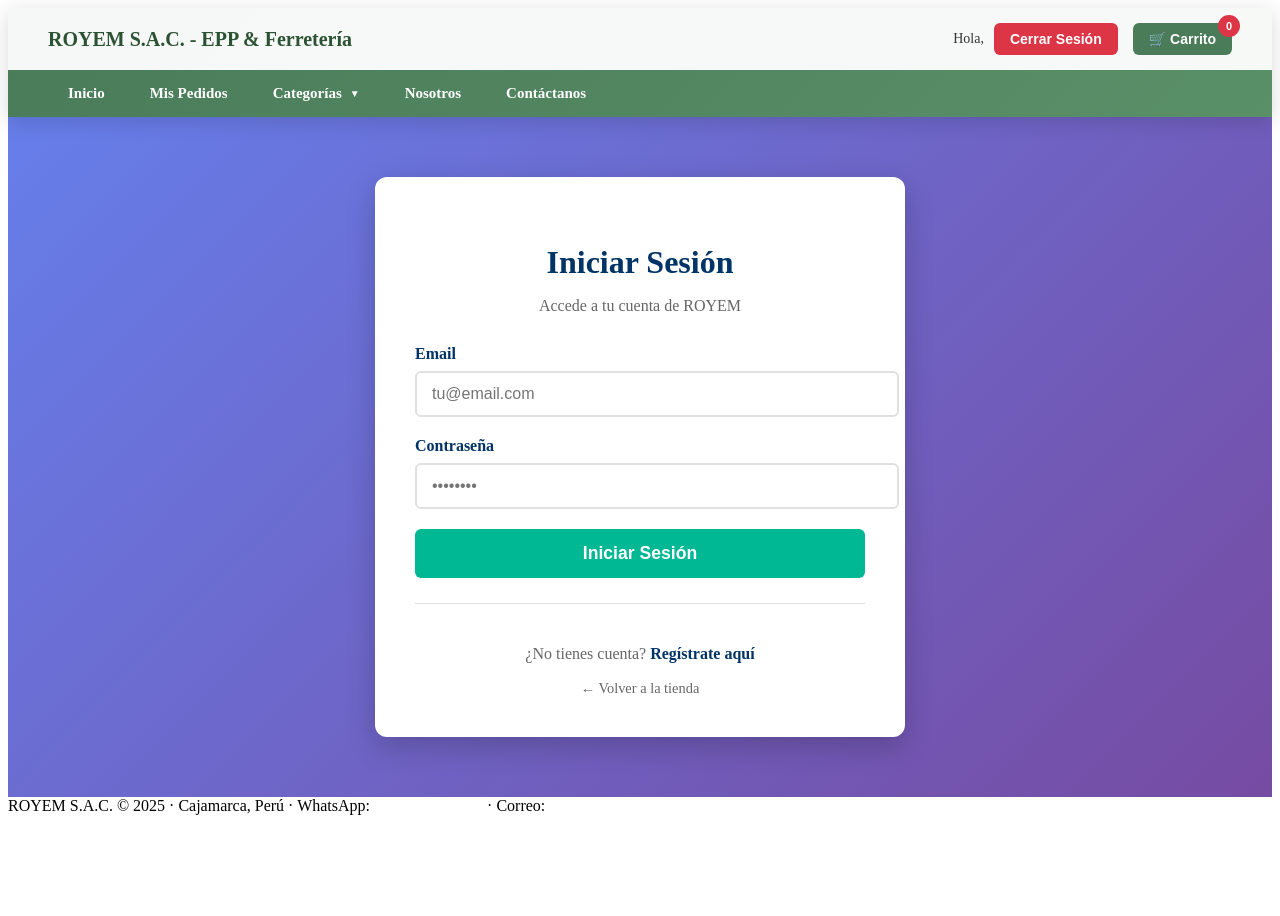
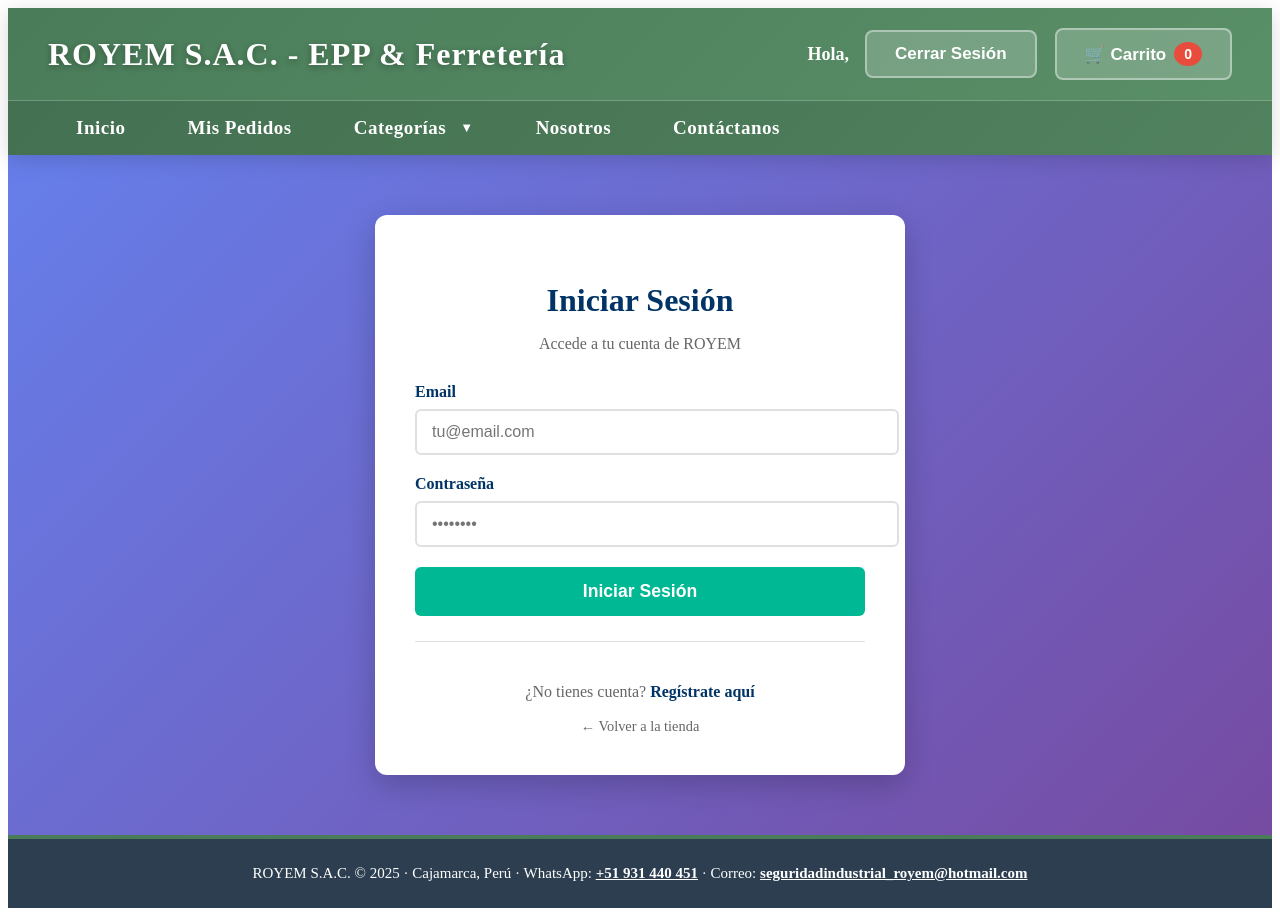
Before and after one commit to Yordi-ai/proyectoroyemecomer, an Angular app in the folder royemsac/: page /login in a window 1280 px wide. Before the commit the page ends 823 px from the top, so only its background shows below. Built offline with nearby package versions, Linux system fonts and the light colour scheme; sample sign-in values are in the browser's storage.

Commit message:
Se mejoro el megamenu

```diff
--- a/royemsac/src/app/app.component.css
+++ b/royemsac/src/app/app.component.css
@@ -1,6 +1,20 @@
-/* ===================================
-   HEADER CON FONDO VERDE
-   =================================== */
+/* ============================================
+   RESET Y ESTILOS GLOBALES
+   ============================================ */
+
+* {
+  margin: 0;
+  padding: 0;
+  box-sizing: border-box;
+}
+
+body {
+  font-family: -apple-system, BlinkMacSystemFont, 'Segoe UI', Roboto, 'Helvetica Neue', Arial, sans-serif;
+}
+
+/* ============================================
+   HEADER VERDE - LETRAS GRANDES
+   ============================================ */
 
 .header-verde {
   background: linear-gradient(135deg, #4a7c59 0%, #5a9068 100%);
@@ -14,180 +28,161 @@
   display: flex;
   justify-content: space-between;
   align-items: center;
-  padding: 15px 40px;
-  background: rgba(255, 255, 255, 0.95);
+  padding: 20px 40px;
+  border-bottom: 1px solid rgba(255, 255, 255, 0.2);
 }
 
+/* ✅ LOGO MÁS GRANDE */
 .logo {
-  font-size: 20px;
-  font-weight: 700;
-  color: #2c5234;
+  font-size: 32px; /* ✅ ANTES: 26px → AHORA: 32px */
+  font-weight: 900;
+  color: white;
   cursor: pointer;
-  transition: color 0.3s ease;
+  letter-spacing: 1px;
+  text-shadow: 0 2px 6px rgba(0, 0, 0, 0.3);
+  transition: all 0.3s ease;
 }
 
 .logo:hover {
-  color: #5a9068;
+  color: #e8f5e9;
 }
 
 .header-actions {
   display: flex;
-  gap: 15px;
+  gap: 18px;
   align-items: center;
 }
 
 .usuario-info {
   display: flex;
-  gap: 10px;
+  gap: 16px;
   align-items: center;
+  color: white;
+  font-size: 18px; /* ✅ ANTES: 16px → AHORA: 18px */
+  font-weight: 600;
 }
 
-.usuario-info span {
-  color: #333;
-  font-weight: 500;
-  font-size: 14px;
+/* ✅ BOTONES MÁS GRANDES */
+.btn-logout,
+.btn-login {
+  background: rgba(255, 255, 255, 0.2);
+  border: 2px solid rgba(255, 255, 255, 0.4);
+  color: white;
+  padding: 12px 28px; /* ✅ ANTES: 10px 24px */
+  border-radius: 8px;
+  cursor: pointer;
+  font-size: 17px; /* ✅ ANTES: 15px → AHORA: 17px */
+  font-weight: 700;
+  transition: all 0.3s ease;
 }
 
-.btn-logout,
-.btn-login {
-  padding: 8px 16px;
-  border: none;
-  border-radius: 6px;
-  font-weight: 600;
-  cursor: pointer;
-  transition: all 0.3s ease;
-  font-size: 14px;
-}
-
-.btn-logout {
-  background: #dc3545;
-  color: white;
-}
-
-.btn-logout:hover {
-  background: #c82333;
+.btn-logout:hover,
+.btn-login:hover {
+  background: rgba(255, 255, 255, 0.3);
   transform: translateY(-2px);
-  box-shadow: 0 4px 12px rgba(220, 53, 69, 0.3);
-}
-
-.btn-login {
-  background: #4a7c59;
-  color: white;
-}
-
-.btn-login:hover {
-  background: #3d6f46;
-  transform: translateY(-2px);
-  box-shadow: 0 4px 12px rgba(74, 124, 89, 0.3);
 }
 
 .cart-button {
-  position: relative;
-  padding: 8px 16px;
-  background: #4a7c59;
+  background: rgba(255, 255, 255, 0.2);
+  border: 2px solid rgba(255, 255, 255, 0.4);
   color: white;
-  border: none;
-  border-radius: 6px;
-  font-weight: 600;
+  padding: 12px 28px; /* ✅ ANTES: 10px 24px */
+  border-radius: 8px;
   cursor: pointer;
+  font-size: 17px; /* ✅ ANTES: 15px → AHORA: 17px */
+  font-weight: 700;
   transition: all 0.3s ease;
-  font-size: 14px;
+  display: flex;
+  align-items: center;
+  gap: 8px;
 }
 
 .cart-button:hover {
-  background: #3d6f46;
+  background: rgba(255, 255, 255, 0.3);
   transform: translateY(-2px);
-  box-shadow: 0 4px 12px rgba(74, 124, 89, 0.3);
 }
 
 .cart-count {
-  position: absolute;
-  top: -8px;
-  right: -8px;
-  background: #dc3545;
+  background: #e74c3c;
   color: white;
   border-radius: 50%;
-  width: 22px;
-  height: 22px;
-  display: flex;
-  align-items: center;
-  justify-content: center;
-  font-size: 11px;
-  font-weight: 700;
+  padding: 4px 10px; /* ✅ ANTES: 3px 8px */
+  font-size: 14px; /* ✅ ANTES: 12px → AHORA: 14px */
+  font-weight: 800;
 }
 
-/* ===================================
-   NAVEGACIÓN VERDE
-   =================================== */
+/* ============================================
+   ✅ NAVEGACIÓN - LETRAS MÁS GRANDES
+   ============================================ */
 
 .nav-verde {
   display: flex;
-  gap: 5px;
+  gap: 6px;
   padding: 0 40px;
-  background: linear-gradient(135deg, #4a7c59 0%, #5a9068 100%);
-  align-items: center;
+  background: rgba(0, 0, 0, 0.1);
 }
 
-.nav-verde > a {
+.nav-verde > a,
+.dropdown-trigger {
   color: white;
   text-decoration: none;
-  padding: 15px 20px;
-  font-weight: 600;
-  font-size: 15px;
+  padding: 16px 28px; /* ✅ ANTES: 14px 24px */
+  display: flex;
+  align-items: center;
+  gap: 8px;
+  font-size: 19px; /* ✅ ANTES: 17px → AHORA: 19px - MUY IMPORTANTE */
+  font-weight: 700;
   transition: all 0.3s ease;
-  position: relative;
+  cursor: pointer;
+  letter-spacing: 0.5px;
+  border: none;
+  background: transparent;
+  font-family: inherit;
 }
 
-.nav-verde > a:hover {
+.nav-verde > a:hover,
+.dropdown-trigger:hover {
   background: rgba(255, 255, 255, 0.15);
 }
 
-/* ===================================
-   MENÚ DESPLEGABLE DE CATEGORÍAS
-   =================================== */
+.admin-link {
+  background: rgba(231, 76, 60, 0.3) !important;
+  border-radius: 6px;
+}
+
+.admin-link:hover {
+  background: rgba(231, 76, 60, 0.5) !important;
+}
 
 .dropdown-categorias {
   position: relative;
 }
 
-.dropdown-trigger {
-  color: white;
-  text-decoration: none;
-  padding: 15px 20px;
-  font-weight: 600;
-  font-size: 15px;
-  cursor: pointer;
-  display: flex;
-  align-items: center;
-  gap: 8px;
-  transition: all 0.3s ease;
-}
-
-.dropdown-trigger:hover {
-  background: rgba(255, 255, 255, 0.15);
-}
-
 .dropdown-arrow {
-  font-size: 10px;
+  font-size: 13px; /* ✅ ANTES: 11px → AHORA: 13px */
   transition: transform 0.3s ease;
+  margin-left: 6px;
 }
 
 .dropdown-categorias:hover .dropdown-arrow {
   transform: rotate(180deg);
 }
 
-/* ✅ MEGA MENÚ VERDE FLOTANTE */
+/* ============================================
+   ✅ MEGA MENÚ - LETRAS EXTRA GRANDES
+   ============================================ */
+
 .mega-menu-verde {
   position: absolute;
   top: 100%;
   left: 0;
-  background: linear-gradient(135deg, #4a7c59 0%, #5a9068 100%);
-  border-radius: 0 0 16px 16px;
-  box-shadow: 0 15px 50px rgba(0, 0, 0, 0.25);
-  padding: 30px 35px;
-  min-width: 1000px;
+  background: linear-gradient(135deg, #3d6f46 0%, #4a7c59 100%);
+  box-shadow: 0 10px 40px rgba(0, 0, 0, 0.5);
   z-index: 9999;
+  margin-left: -40px;
+  border-top: 3px solid rgba(255, 255, 255, 0.15);
   animation: slideDown 0.3s ease;
+  border-radius: 0 0 12px 12px;
 }
 
 @keyframes slideDown {
@@ -201,168 +196,250 @@
   }
 }
 
-/* GRID DE CATEGORÍAS */
-.categorias-grid {
-  display: grid;
-  grid-template-columns: repeat(4, 1fr);
-  gap: 35px;
+/* ✅ LAYOUT DE DOS COLUMNAS */
+.menu-layout {
+  display: flex;
+  min-height: 500px;
+  max-height: 650px;
 }
 
-/* COLUMNA DE CATEGORÍA */
-.categoria-column {
-  border-right: 2px solid rgba(255, 255, 255, 0.2);
-  padding-right: 30px;
+/* ✅ COLUMNA IZQUIERDA - TÍTULOS EXTRA GRANDES */
+.titulos-principales {
+  width: 450px; /* ✅ MÁS ANCHO */
+  background: rgba(0, 0, 0, 0.25);
+  border-right: 3px solid rgba(255, 255, 255, 0.15);
+  padding: 24px 0;
 }
 
-.categoria-column.ultima-columna {
-  border-right: none;
-  padding-right: 0;
+.titulo-item {
+  color: white;
+  font-size: 22px; /* ✅ MUY GRANDE - ANTES: 18px → AHORA: 22px */
+  font-weight: 800;
+  padding: 22px 36px; /* ✅ MÁS ESPACIO */
+  cursor: pointer;
+  transition: all 0.3s ease;
+  display: flex;
+  justify-content: space-between;
+  align-items: center;
+  letter-spacing: 0.6px;
+  border-left: 6px solid transparent;
+  line-height: 1.5;
 }
 
-/* TÍTULO DE CATEGORÍA */
-.categoria-titulo {
-  color: white;
-  font-size: 15px;
-  font-weight: 700;
-  margin: 0 0 18px 0;
-  padding: 10px 12px;
-  background: rgba(255, 255, 255, 0.15);
-  border-radius: 8px;
-  cursor: pointer;
-  transition: all 0.3s ease;
-  text-transform: uppercase;
-  letter-spacing: 0.5px;
-  text-align: center;
+.titulo-item:hover {
+  background: rgba(255, 255, 255, 0.12);
+  padding-left: 42px;
 }
 
-.categoria-titulo:hover {
-  background: rgba(255, 255, 255, 0.25);
-  transform: translateX(5px);
+.titulo-item.activo {
+  background: rgba(255, 255, 255, 0.18);
+  border-left-color: #a7f3d0;
+  color: #a7f3d0;
 }
 
-/* LISTA DE SUBCATEGORÍAS */
+.flecha-derecha {
+  font-size: 32px; /* ✅ FLECHA GIGANTE */
+  opacity: 0.7;
+  transition: all 0.3s ease;
+}
+
+.titulo-item:hover .flecha-derecha,
+.titulo-item.activo .flecha-derecha {
+  opacity: 1;
+  transform: translateX(6px);
+}
+
+/* ✅ COLUMNA DERECHA - SUBCATEGORÍAS EXTRA GRANDES */
+.subcategorias-panel {
+  flex: 1;
+  padding: 36px 44px;
+  overflow-y: auto;
+  max-height: 650px;
+}
+
+.subcategorias-contenido {
+  animation: fadeIn 0.3s ease;
+}
+
+@keyframes fadeIn {
+  from {
+    opacity: 0;
+    transform: translateX(-10px);
+  }
+  to {
+    opacity: 1;
+    transform: translateX(0);
+  }
+}
+
+.subcategorias-titulo {
+  color: #a7f3d0;
+  font-size: 26px; /* ✅ TÍTULO GIGANTE - ANTES: 22px → AHORA: 26px */
+  font-weight: 900;
+  margin-bottom: 28px;
+  padding-bottom: 18px;
+  border-bottom: 4px solid rgba(255, 255, 255, 0.25);
+  letter-spacing: 0.8px;
+  text-transform: uppercase;
+}
+
 .subcategorias-list {
   list-style: none;
   padding: 0;
   margin: 0;
-  display: flex;
-  flex-direction: column;
-  gap: 2px;
-  max-height: 320px;
-  overflow-y: auto;
-  padding-right: 10px;
-}
-
-/* SCROLLBAR VERDE */
-.subcategorias-list::-webkit-scrollbar {
-  width: 5px;
-}
-
-.subcategorias-list::-webkit-scrollbar-track {
-  background: rgba(255, 255, 255, 0.1);
-  border-radius: 10px;
-}
-
-.subcategorias-list::-webkit-scrollbar-thumb {
-  background: rgba(255, 255, 255, 0.4);
-  border-radius: 10px;
-}
-
-.subcategorias-list::-webkit-scrollbar-thumb:hover {
-  background: rgba(255, 255, 255, 0.6);
+  display: grid;
+  grid-template-columns: repeat(auto-fill, minmax(280px, 1fr));
+  gap: 14px;
 }
 
 .subcategorias-list li {
   margin: 0;
 }
 
-.subcategorias-list a {
-  color: rgba(255, 255, 255, 0.9);
+.subcategorias-list li a {
+  color: rgba(255, 255, 255, 0.95);
   text-decoration: none;
-  font-size: 13px;
+  font-size: 18px; /* ✅ SUBCATEGORÍAS GRANDES - ANTES: 15px → AHORA: 18px */
+  font-weight: 600;
+  padding: 16px 20px; /* ✅ MÁS ESPACIO */
   display: block;
-  padding: 8px 12px;
-  border-radius: 6px;
-  transition: all 0.2s ease;
+  border-radius: 10px;
+  transition: all 0.25s ease;
   cursor: pointer;
-  line-height: 1.4;
-  font-weight: 500;
+  letter-spacing: 0.5px;
+  border: 2px solid transparent;
+  line-height: 1.7;
 }
 
-.subcategorias-list a:hover {
-  background: rgba(255, 255, 255, 0.2);
+.subcategorias-list li a:hover {
+  background: rgba(255, 255, 255, 0.18);
   color: white;
-  padding-left: 18px;
-  font-weight: 600;
+  padding-left: 28px;
+  font-weight: 700;
+  border-color: rgba(255, 255, 255, 0.3);
+  font-size: 19px;
+  transform: translateX(4px);
 }
 
-/* ENLACE ADMINISTRADOR */
-.admin-link {
-  background: linear-gradient(135deg, #667eea 0%, #764ba2 100%) !important;
-  padding: 10px 18px !important;
-  border-radius: 8px;
-  box-shadow: 0 3px 10px rgba(102, 126, 234, 0.3);
+/* ✅ MENSAJE INICIAL GRANDE */
+.mensaje-inicial {
+  display: flex;
+  justify-content: center;
+  align-items: center;
+  height: 100%;
+  color: rgba(255, 255, 255, 0.65);
+  font-size: 24px; /* ✅ GRANDE */
+  font-weight: 700;
+  font-style: italic;
+  letter-spacing: 0.5px;
 }
 
-.admin-link:hover {
-  background: linear-gradient(135deg, #764ba2 0%, #667eea 100%) !important;
-  transform: translateY(-2px);
-  box-shadow: 0 5px 15px rgba(102, 126, 234, 0.5);
+/* ============================================
+   FOOTER
+   ============================================ */
+
+footer {
+  background: #2c3e50;
+  color: white;
+  text-align: center;
+  padding: 26px;
+  font-size: 15px;
+  font-weight: 500;
+  border-top: 4px solid #4a7c59;
 }
 
-/* RESPONSIVE */
+footer a {
+  color: white;
+  text-decoration: underline;
+  font-weight: 700;
+  transition: color 0.3s ease;
+}
+
+footer a:hover {
+  color: #5a9068;
+}
+
+/* ============================================
+   SCROLLBAR PERSONALIZADA
+   ============================================ */
+
+.subcategorias-panel::-webkit-scrollbar {
+  width: 14px;
+}
+
+.subcategorias-panel::-webkit-scrollbar-track {
+  background: rgba(0, 0, 0, 0.15);
+  border-radius: 10px;
+}
+
+.subcategorias-panel::-webkit-scrollbar-thumb {
+  background: rgba(255, 255, 255, 0.35);
+  border-radius: 10px;
+}
+
+.subcategorias-panel::-webkit-scrollbar-thumb:hover {
+  background: rgba(255, 255, 255, 0.55);
+}
+
+/* ============================================
+   RESPONSIVE
+   ============================================ */
+
 @media (max-width: 1200px) {
-  .mega-menu-verde {
-    min-width: 800px;
+  .menu-layout {
+    flex-direction: column;
+    min-height: auto;
   }
 
-  .categorias-grid {
-    grid-template-columns: repeat(2, 1fr);
-    gap: 25px;
+  .titulos-principales {
+    width: 100%;
+    border-right: none;
+    border-bottom: 3px solid rgba(255, 255, 255, 0.15);
   }
 
-  .categoria-column {
-    border-right: none;
-    border-bottom: 2px solid rgba(255, 255, 255, 0.2);
-    padding-bottom: 20px;
-    margin-bottom: 20px;
-  }
-
-  .categoria-column:nth-last-child(-n+2) {
-    border-bottom: none;
-    margin-bottom: 0;
+  .subcategorias-panel {
+    max-height: 480px;
   }
 }
 
 @media (max-width: 768px) {
   .header-top {
     flex-direction: column;
-    gap: 15px;
-    padding: 15px 20px;
+    gap: 14px;
+    padding: 18px 28px;
   }
 
   .nav-verde {
     flex-wrap: wrap;
-    padding: 0 20px;
+    justify-content: center;
+    padding: 0 28px;
   }
 
-  .mega-menu-verde {
-    min-width: 90vw;
-    left: 5vw;
+  .nav-verde > a,
+  .dropdown-trigger {
+    font-size: 17px;
   }
 
-  .categorias-grid {
-    grid-template-columns: 1fr;
+  .titulo-item {
+    font-size: 19px;
   }
 
-  .categoria-column {
-    border-bottom: 2px solid rgba(255, 255, 255, 0.2);
-    padding-bottom: 20px;
-    margin-bottom: 20px;
+  .subcategorias-list li a {
+    font-size: 17px;
+  }
+}
+
+@media (max-width: 480px) {
+  .nav-verde > a,
+  .dropdown-trigger {
+    font-size: 16px;
   }
 
-  .categoria-column:last-child {
-    border-bottom: none;
-    margin-bottom: 0;
+  .titulo-item {
+    font-size: 18px;
+  }
+
+  .subcategorias-list li a {
+    font-size: 16px;
   }
 }
```
Also changed, not shown: royemsac/src/app/app.component.html (+34 -16 lines), royemsac/src/app/app.component.ts (+16 -5 lines).
